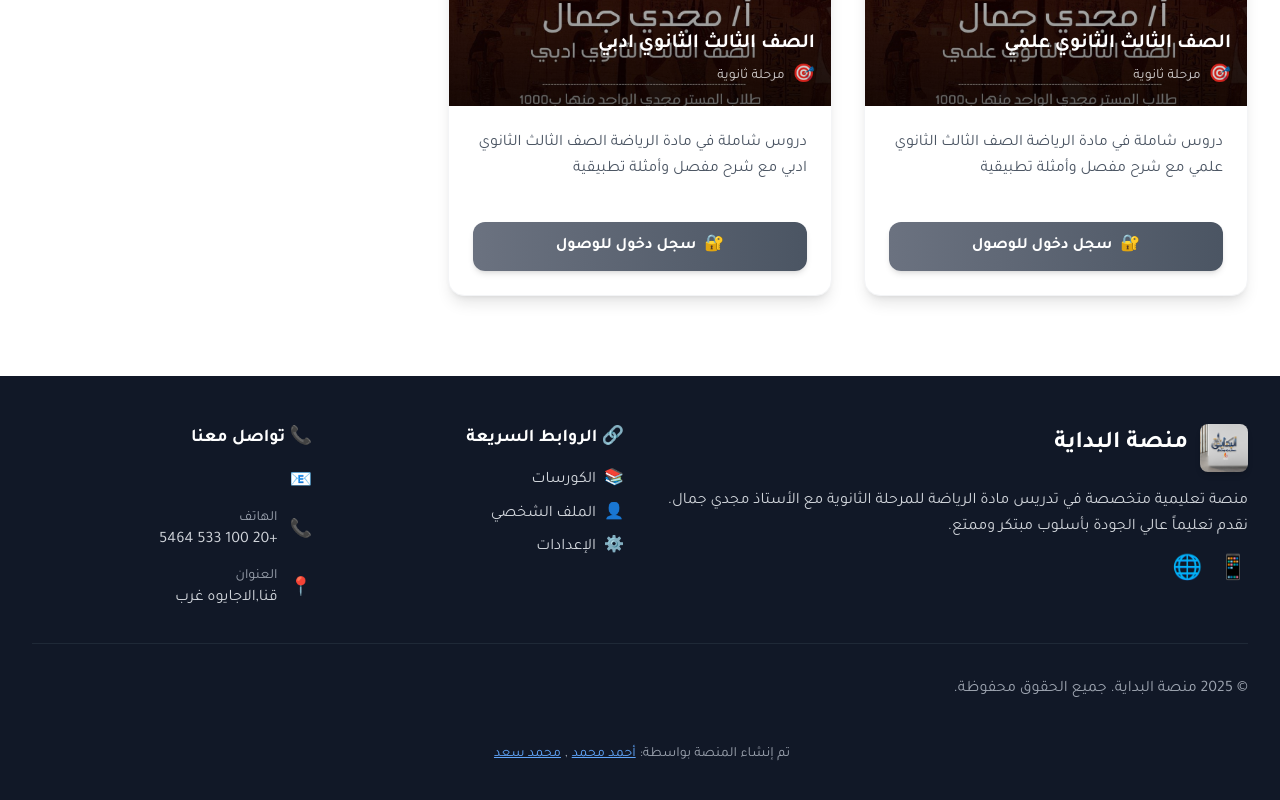
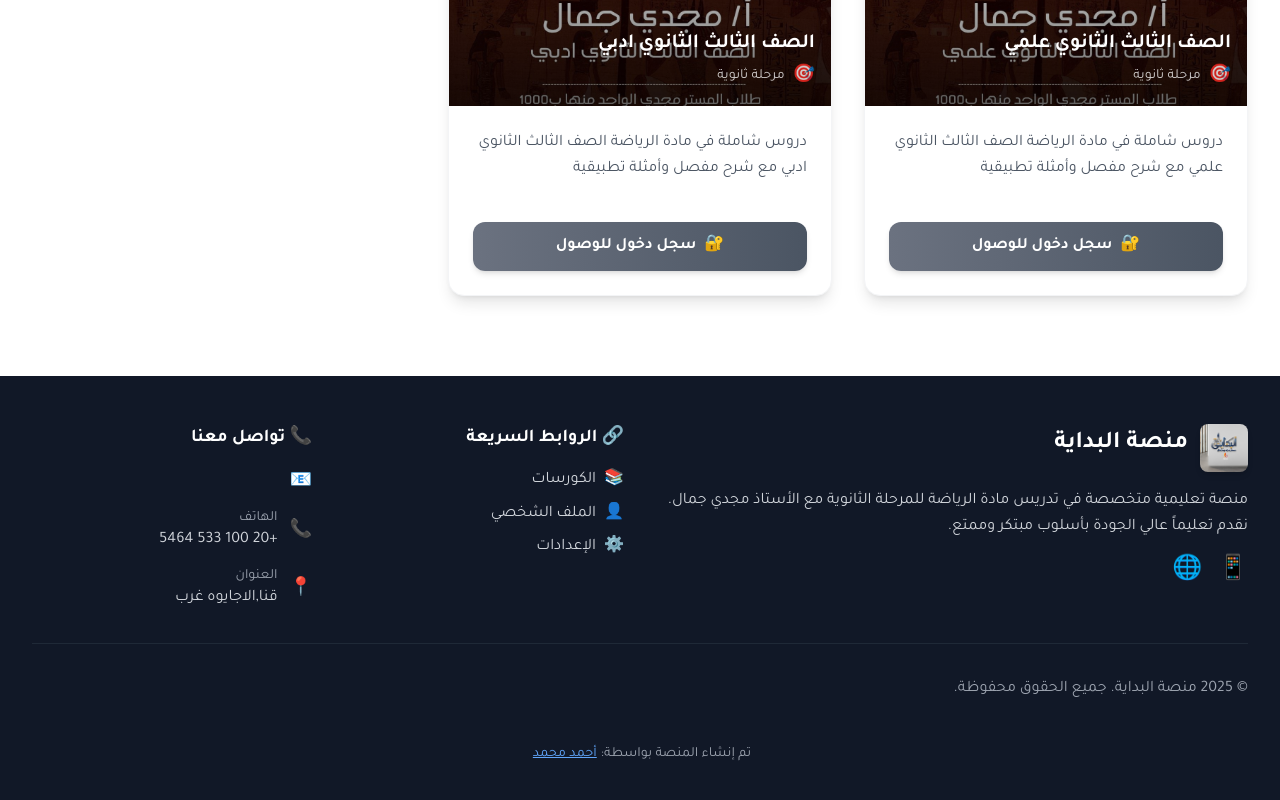
Before and after one commit to ahmedMohamed925/E-Learning, a React (Vite) app: page / in a window 1280 px wide. Shown: the part 2381-3181 px from the top of the page. Built offline with nearby package versions, Linux system fonts and the light colour scheme; no server answers.

Commit message:
Update Footer.jsx

```diff
--- a/src/components/Footer.jsx
+++ b/src/components/Footer.jsx
@@ -93,15 +93,8 @@ const Footer = () => {
             >
               أحمد محمد
             </a>
-            ,
-            <a
-              href="https://www.linkedin.com/in/mohamed-saad-b33767320/"
-              target="_blank"
-              rel="noopener noreferrer"
-              className="mx-1 text-primary-400 hover:text-primary-200 underline"
-            >
-              محمد سعد
-            </a>
+
+
           </div>
         </div>
       </div>
```
